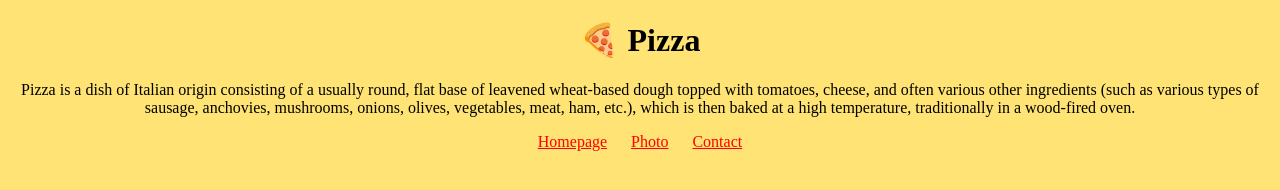
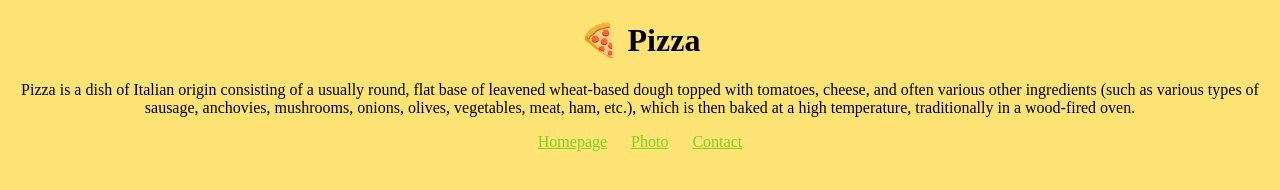
Before and after one commit to IvakhnenkoYuliia/SheCodesResponsiveW3L5, a plain HTML site: page index.html in a window 1280 px wide. Drawn offline with Linux system fonts and the light colour scheme.

Commit message:
Change color of links

```diff
--- a/style/style.css
+++ b/style/style.css
@@ -14,7 +14,7 @@ p{
 
 .links a{
     margin: 0 10px;
-    color: red;
+    color: rgb(120, 214, 26);
 }
 
 img{
```
